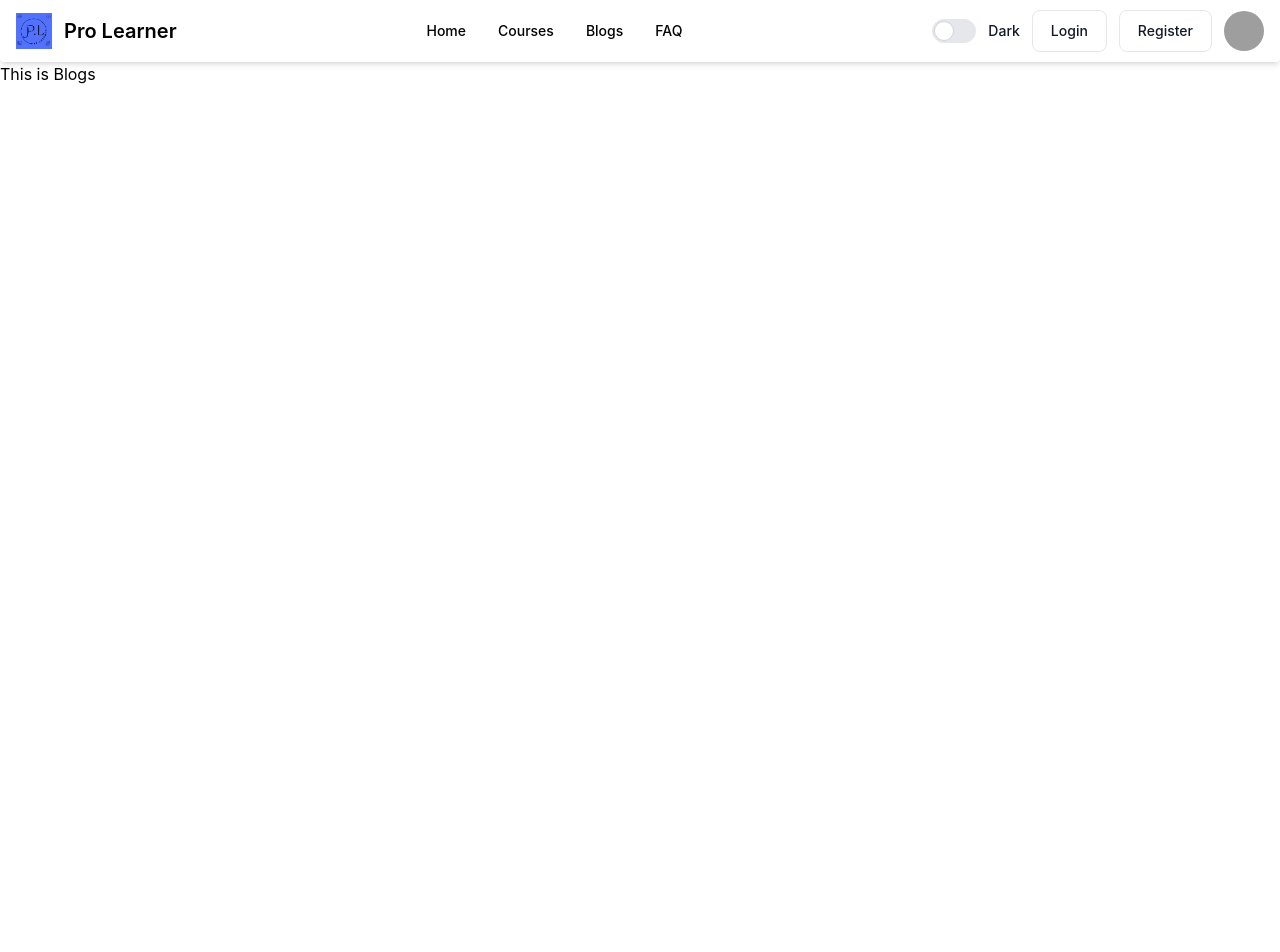
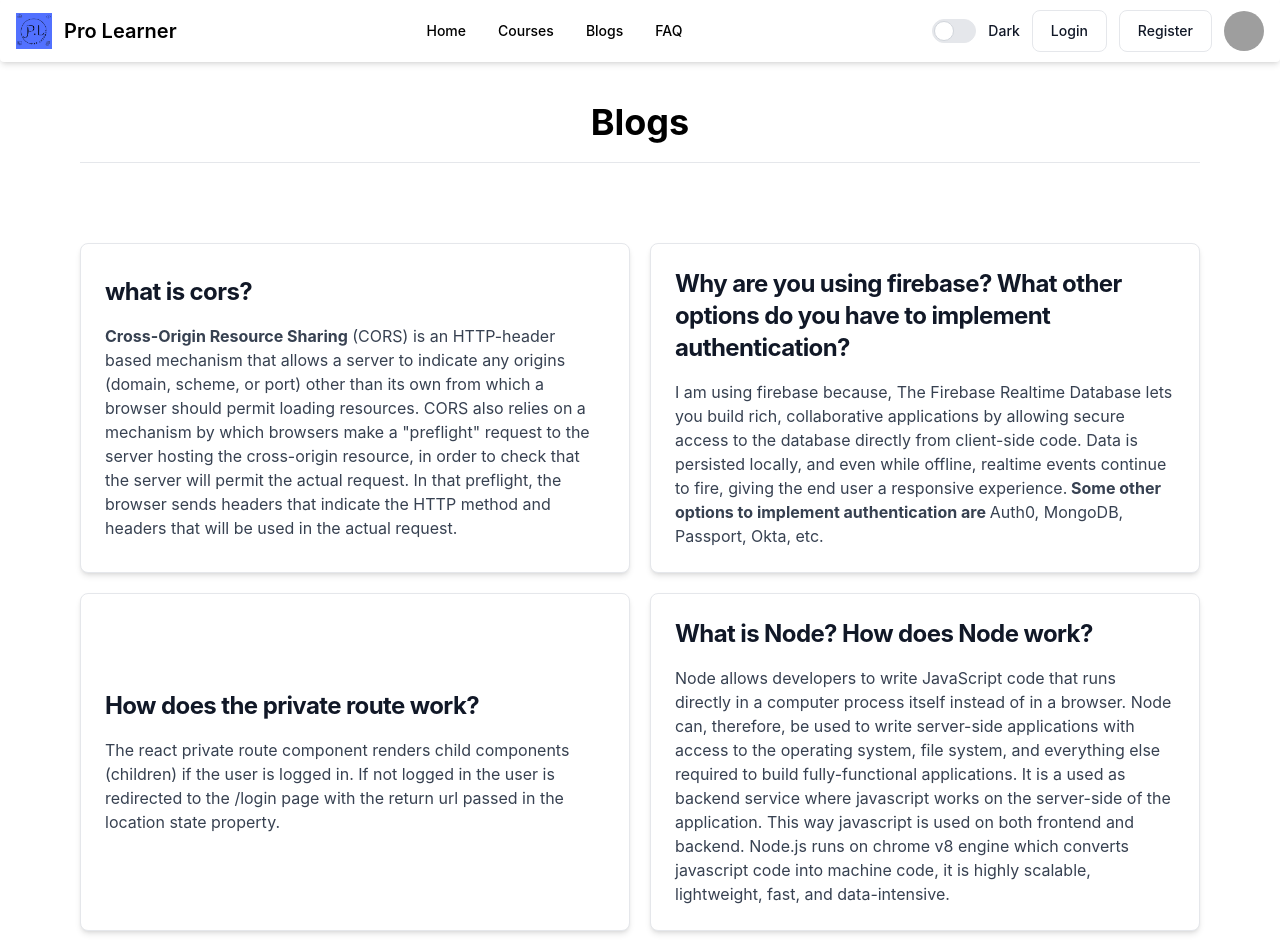
Before and after one commit to Tareq35/pro-learner-client, a React (Create React App) app: page /blogs in a window 1280 px wide. Shown: the top 952 px of the page. Before the commit the page ends 800 px from the top, so only its background shows below. Built offline with nearby package versions, Linux system fonts and the light colour scheme; grey boxes are pictures that could not be loaded.

Commit message:
blogs added

```diff
--- a/src/Pages/Blogs/Blogs/Blogs.js
+++ b/src/Pages/Blogs/Blogs/Blogs.js
@@ -1,11 +1,47 @@
-import { Accordion } from 'flowbite-react';
+import { Card } from 'flowbite-react';
 import React from 'react';
 
 const Blogs = () => {
     return (
-        <div>
-            <h2>This is Blogs</h2>
-
+        <div className='my-10 w-fit mx-20'>
+            <h2 className='text-4xl text-center mb-5 font-bold'>Blogs</h2>
+            <hr className='mx-auto mb-20' />
+            <div className='grid grid-cols-1 lg:grid-cols-2 gap-5'>
+                <Card href="#">
+                    <h5 className="text-2xl font-bold tracking-tight text-gray-900 dark:text-white">
+                        what is cors?
+                    </h5>
+                    <p className="font-normal text-gray-700 dark:text-gray-400">
+                        <strong>Cross-Origin Resource Sharing</strong> (CORS) is an HTTP-header based mechanism that allows a server to indicate any origins (domain, scheme, or port) other than its own from which a browser should permit loading resources. CORS also relies on a mechanism by which browsers make a "preflight" request to the server hosting the cross-origin resource, in order to check that the server will permit the actual request. In that preflight, the browser sends headers that indicate the HTTP method and headers that will be used in the actual request.
+                    </p>
+                </Card>
+                <Card href="#">
+                    <h5 className="text-2xl font-bold tracking-tight text-gray-900 dark:text-white">
+                        Why are you using firebase? What other options do you have to implement authentication?
+                    </h5>
+                    <p className="font-normal text-gray-700 dark:text-gray-400">
+                        I am using firebase because, The Firebase Realtime Database lets you build rich, collaborative applications by allowing secure access to the database directly from client-side code. Data is persisted locally, and even while offline, realtime events continue to fire, giving the end user a responsive experience.
+                        <strong> Some other options to implement authentication are </strong> Auth0, MongoDB, Passport, Okta, etc.
+                    </p>
+                </Card>
+                <Card href="#">
+                    <h5 className="text-2xl font-bold tracking-tight text-gray-900 dark:text-white">
+                        How does the private route work?
+                    </h5>
+                    <p className="font-normal text-gray-700 dark:text-gray-400">
+                        The react private route component renders child components (children) if the user is logged in. If not logged in the user is redirected to the /login page with the return url passed in the location state property.
+                    </p>
+                </Card>
+                <Card href="#">
+                    <h5 className="text-2xl font-bold tracking-tight text-gray-900 dark:text-white">
+                        What is Node? How does Node work?
+                    </h5>
+                    <p className="font-normal text-gray-700 dark:text-gray-400">
+                        Node allows developers to write JavaScript code that runs directly in a computer process itself instead of in a browser. Node can, therefore, be used to write server-side applications with access to the operating system, file system, and everything else required to build fully-functional applications.
+                        It is a used as backend service where javascript works on the server-side of the application. This way javascript is used on both frontend and backend. Node.js runs on chrome v8 engine which converts javascript code into machine code, it is highly scalable, lightweight, fast, and data-intensive.
+                    </p>
+                </Card>
+            </div>
         </div>
     );
 };
--- a/src/Pages/Courses/Courses/Courses.js
+++ b/src/Pages/Courses/Courses/Courses.js
@@ -1,3 +1,4 @@
+import { Dropdown } from 'flowbite-react';
 import React from 'react';
 import { useLoaderData } from 'react-router-dom';
 import CourseItem from '../CourseItem/CourseItem';
@@ -5,7 +6,10 @@ import CourseItem from '../CourseItem/CourseItem';
 const Courses = () => {
 const courses = useLoaderData();
     return (
-        <div className='grid grid-cols-1 md:grid-cols-2 lg:grid-cols-3 gap-10 mx-20 my-10'>
+        <div>
+            <h1 className='text-4xl text-center mt-10 mb-3 font-bold'>Our Courses</h1>
+            <hr className='w-1/2 mx-auto mb-20' />
+            <div className='grid grid-cols-1 md:grid-cols-2 lg:grid-cols-3 gap-10 mx-20 my-10'>
             {
                 courses.map(course => <CourseItem
                     key={course.id}
@@ -13,6 +17,7 @@ const courses = useLoaderData();
                     />)
             }
         </div>
+        </div>
     );
 };
 
--- a/src/Pages/FAQ/FAQ/FAQ.js
+++ b/src/Pages/FAQ/FAQ/FAQ.js
@@ -4,7 +4,8 @@ import React from 'react';
 const FAQ = () => {
     return (
         <div className='max-w-screen-md mx-auto'>
-            <h2 className='text-3xl my-10 text-center'>Frequently Asked Questions</h2>
+            <h2 className='text-4xl my-10 text-center font-bold'>Frequently Asked Questions</h2>
+            <hr className='mx-auto mb-20' />
             <Accordion>
                 <Accordion.Panel>
                     <Accordion.Title>
```
